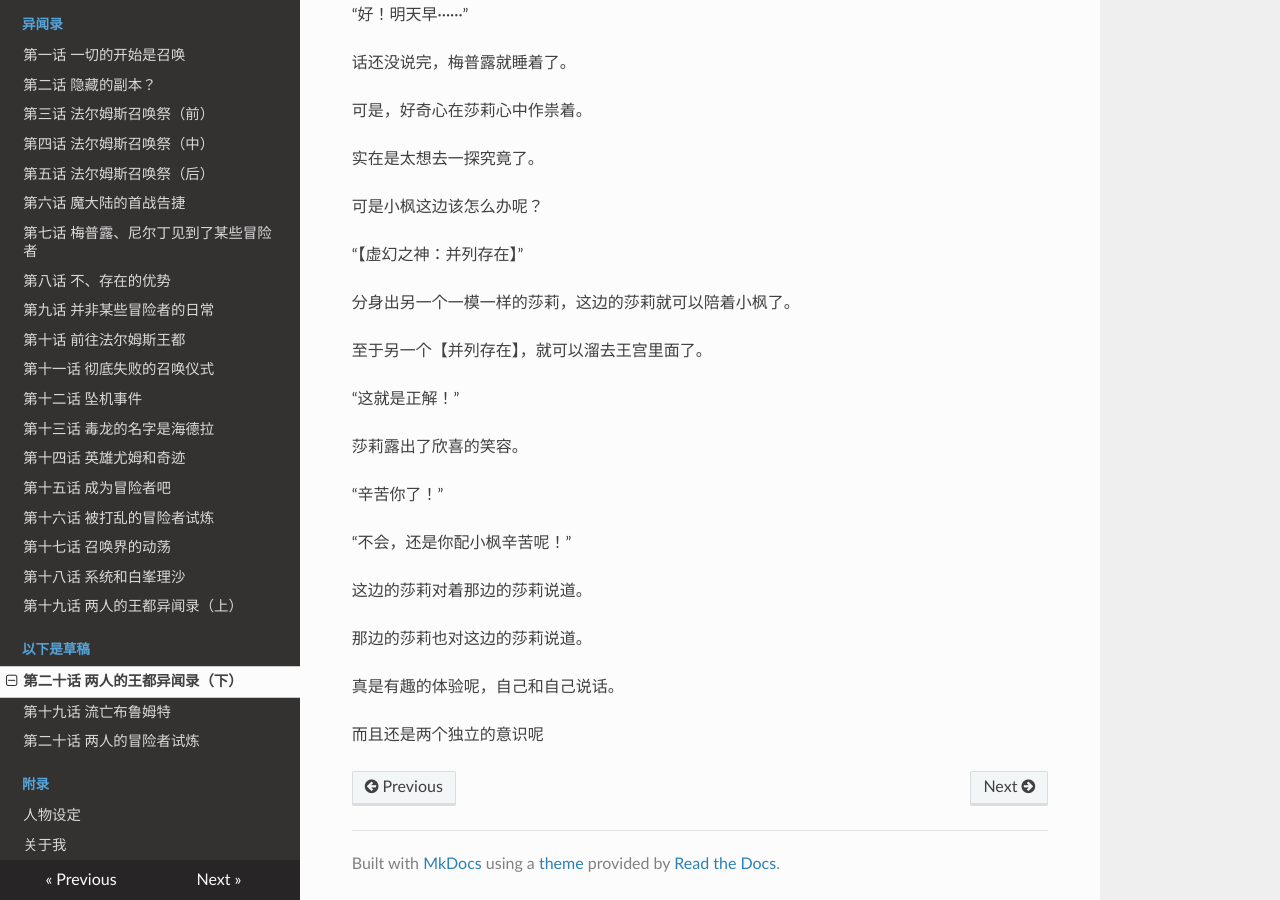
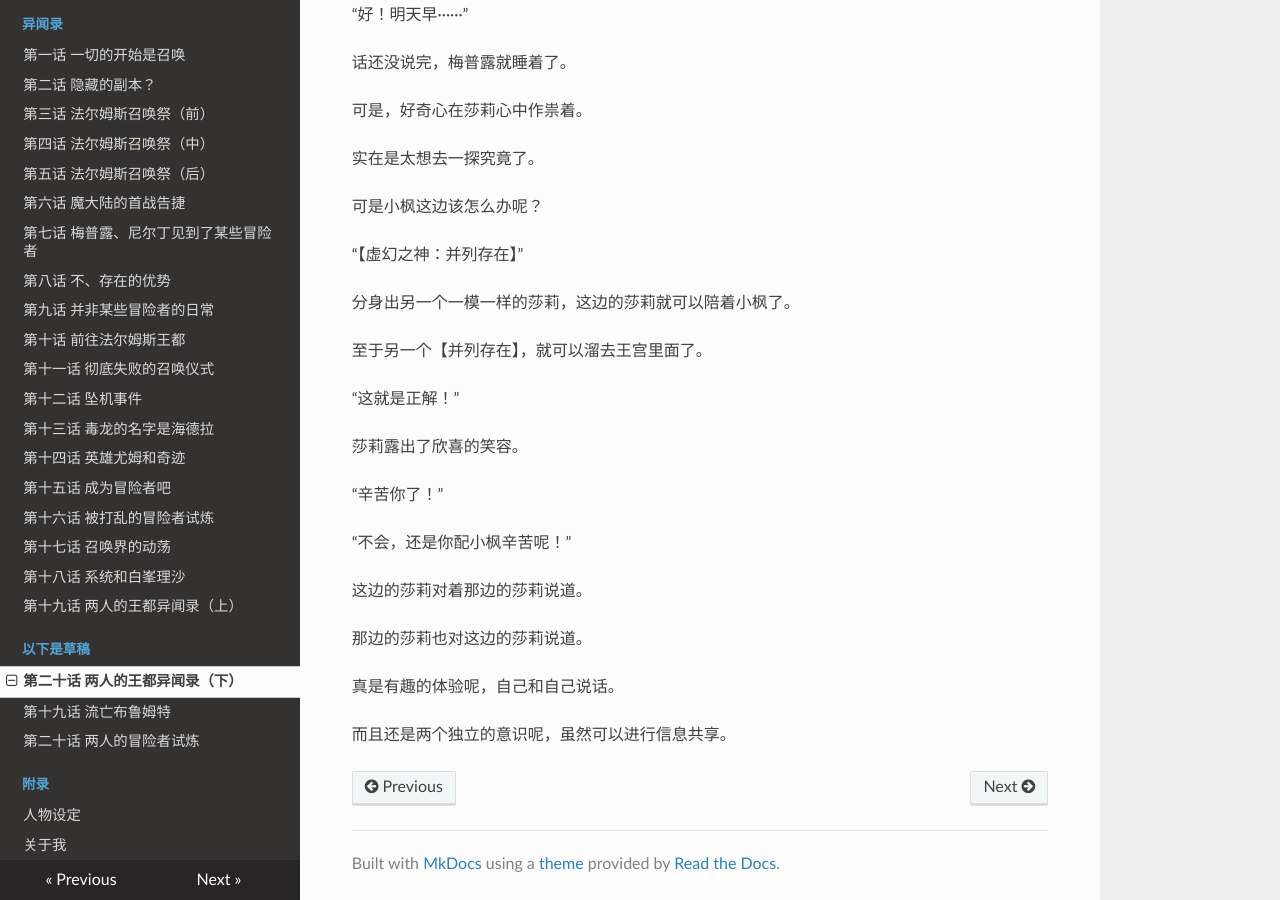
Before and after one commit to Futrime/Doujin, an MkDocs documentation site: the page built from docs/anecdote/020.md, in a window 1280 px wide and 900 px high, scrolled down 5781 px. Built offline with MkDocs 1.6.1, drawn with Linux system fonts in a browser that asks for light colours; nearby versions of some CDN libraries.

Commit message:
Update 020.md

```diff
--- a/docs/anecdote/020.md
+++ b/docs/anecdote/020.md
@@ -264,4 +264,4 @@
 
 真是有趣的体验呢，自己和自己说话。
 
-而且还是两个独立的意识呢
+而且还是两个独立的意识呢，虽然可以进行信息共享。
```
